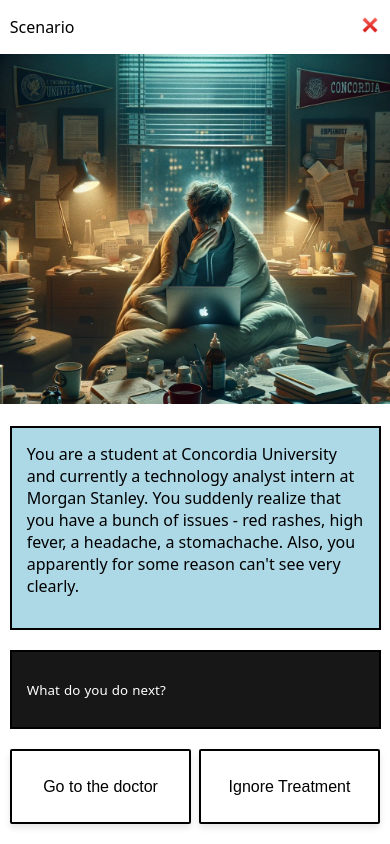
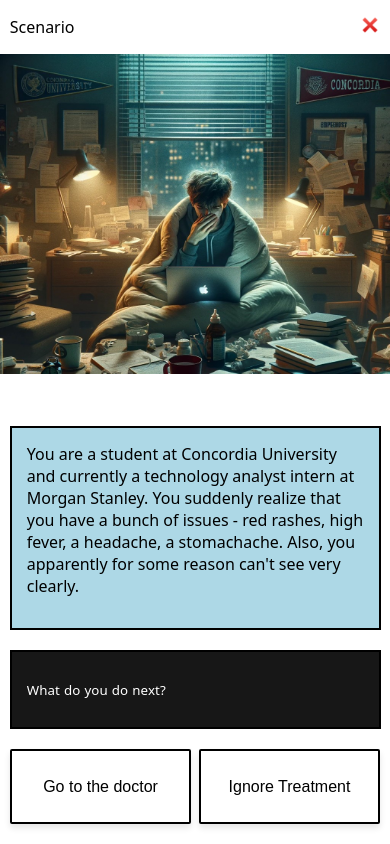
Before and after one commit to jainammshah12/CodeToGive_RQMO_9, a React (Create React App) app in the folder game/: page /game in a window 390 px wide. Built offline with nearby package versions, Linux system fonts and the light colour scheme.

Commit message:
updated image height

```diff
--- a/game/src/styles/Scenario.css
+++ b/game/src/styles/Scenario.css
@@ -127,7 +127,7 @@
     }
 
     .image_container>img {
-        max-height: 350px;
+        height: 320px;
     }
 
     .scenario_header_desktop {
```
